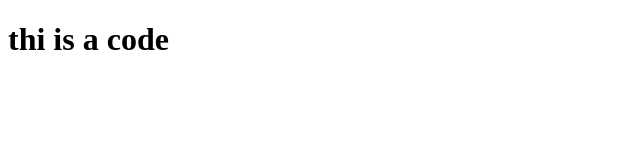
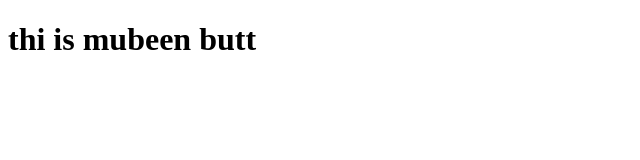
Before and after one commit to MubeenButt379eng/Web-Developnment, a plain HTML site: page Html/index.html in a window 1280 px wide. Shown: the whole page, without its empty margins (0-640 px from the left). Drawn offline with Linux system fonts and the light colour scheme.

Commit message:
Update index

```diff
--- a/Html/index.html
+++ b/Html/index.html
@@ -6,6 +6,6 @@
     <title></title>
 </head>
 <body>
-    <h1>thi is a code</h1>
+    <h1>thi is  mubeen butt</h1>
 </body>
 </html>
```
